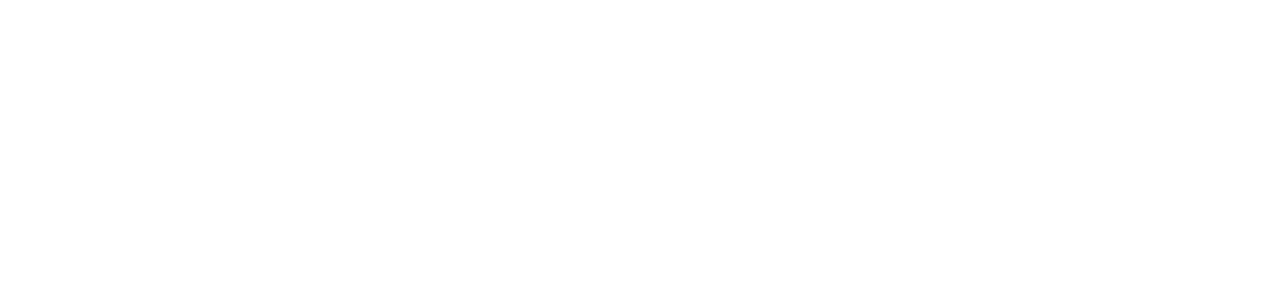
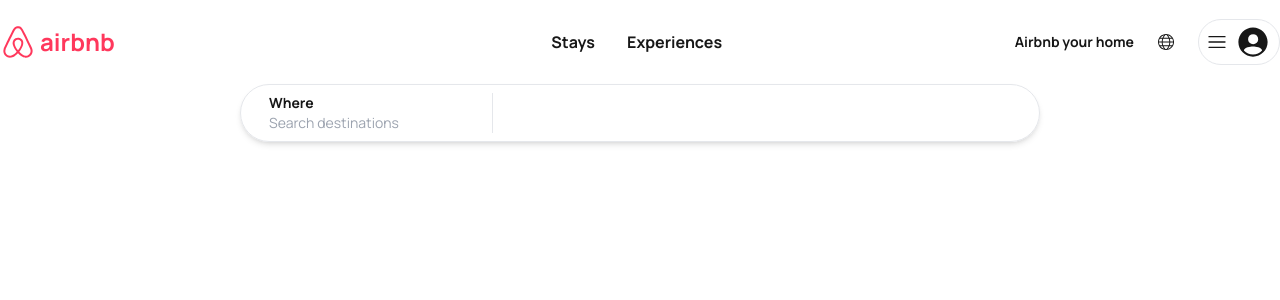
Before and after one commit to Jamanul/air-bnb-client, a Next.js app: page / in a window 1280 px wide. Shown: the top 300 px of the page. Built offline with nearby package versions, Linux system fonts and the light colour scheme.

Commit message:
one part of navbar done

```diff
--- a/src/app/components/Navbar.jsx
+++ b/src/app/components/Navbar.jsx
@@ -1,11 +1,43 @@
-import React from 'react';
-
+"use client";
+import React, { useState } from "react";
+import { FaAirbnb } from "react-icons/fa6";
+import { TfiWorld } from "react-icons/tfi";
+import { RxHamburgerMenu } from "react-icons/rx";
+import { IoPersonCircleSharp } from "react-icons/io5";
 const Navbar = () => {
-    return (
-        <div>
-
+    const [location,setLocation]=useState('')
+  return (
+    <div>
+      <div className="flex justify-between items-center">
+        <h2 className="flex items-center gap-1 text-2xl my-6 text-primary font-bold ">
+          <span className="text-4xl">
+            <FaAirbnb />
+          </span>{" "}
+          airbnb
+        </h2>
+        <div className="flex gap-8 ml-36 ">
+          <h2 className="font-extrabold">Stays</h2>
+          <h2 className="font-extrabold">Experiences</h2>
         </div>
-    );
+        <div className="flex items-center gap-6">
+          <h2 className="font-extrabold text-sm">Airbnb your home</h2>
+          <TfiWorld />
+          <div className="py-1 px-2 border flex items-center gap-2 rounded-r-full rounded-l-full">
+            <RxHamburgerMenu className="text-xl" />
+            <IoPersonCircleSharp className="text-4xl" />
+          </div>
+        </div>
+      </div>
+      <div className="border px-7 py-2 shadow-md grid grid-cols-10 max-w-[800px] mx-auto rounded-r-full rounded-l-full">
+        <form action="">
+          <div className="col-span-4 border-r flex flex-col w-56">
+            <label htmlFor="" className="text-sm font-bold">Where</label>
+            <input type="text" onChange={e=>setLocation(e.target.value)} name="location" className="focus:outline-none text-sm" placeholder="Search destinations"/>
+          </div>
+        </form>
+      </div>
+    </div>
+  );
 };
 
 export default Navbar;
--- a/src/app/layout.js
+++ b/src/app/layout.js
@@ -2,6 +2,13 @@
 import "./globals.css";
 import Navbar from "./components/Navbar";
 import Footer from "./components/Footer";
+import {Manrope} from 'next/font/google'
+
+
+const manrope = Manrope({
+  subsets: ['latin'], // Ensure the correct character subsets are used
+  weight: ['400', '500', '700'], // Choose the font weights you need
+});
 
 const geistSans = localFont({
   src: "./fonts/GeistVF.woff",
@@ -23,9 +30,9 @@
   return (
     <html lang="en">
       <body
-        className={`${geistSans.variable} ${geistMono.variable} antialiased`}
+        className={manrope.className}
       >
-        <div className="max-w-[1740px]">
+        <div className="max-w-[1780px] mx-auto">
           <Navbar/>
            {children}
         </div>
```
Also changed, not shown: package.json (+6 -4 lines), 1 other file (tests, documents, lock files or other folders).
